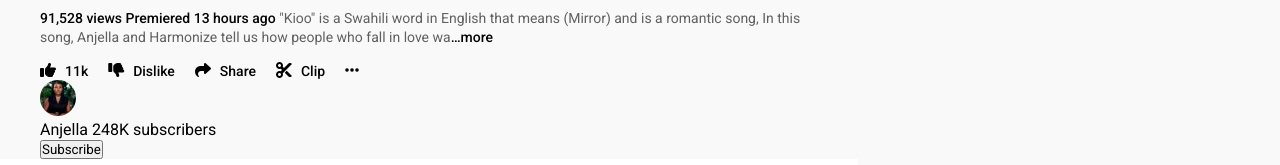
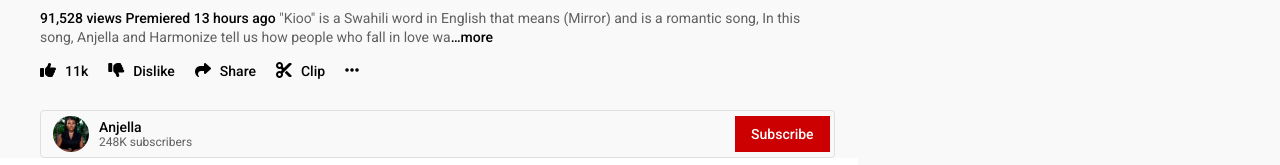
Before and after one commit to alphayowakarindi/YouTube-video-player-page, a plain HTML site: page index.html in a window 1280 px wide. Shown: the part 635-800 px from the top of the page. Drawn offline with Linux system fonts and the light colour scheme.

Commit message:
Add subscribe section

```diff
--- a/assets/css/style.css
+++ b/assets/css/style.css
@@ -178,7 +178,51 @@ img {
 }
 
 
+/* subscribe section */
+#main .subscribe {
+    display: flex;
+    align-items: center;
+    justify-content: space-between;
+    margin-top: 30px;
+    border: 1px solid rgba(0, 0, 0, 0.1);
+    padding: 5px 4px 5px 12px;
+    border-radius: 4px;
 
+}
+
+#main .subscribe .left {
+    display: flex;
+    align-items: center;
+}
+
+#main .subscribe img {
+    margin-right: 10px;
+}
+
+#main .subscribe span {
+    display: block;
+}
+
+#main .subscribe span:nth-of-type(1) {
+    font-size: 14px;
+    color: #030303;
+    font-weight: 500;
+}
+
+#main .subscribe span:nth-of-type(2) {
+    font-size: 12px;
+    color: #606060;
+}
+
+#main .subscribe input {
+    color: #ffffff;
+    padding: 10px 16px;
+    background-color: #CC0000;
+    font-size: 14px;
+    border: none;
+    font-weight: 500;
+    cursor: pointer;
+}
 
 
 
```
